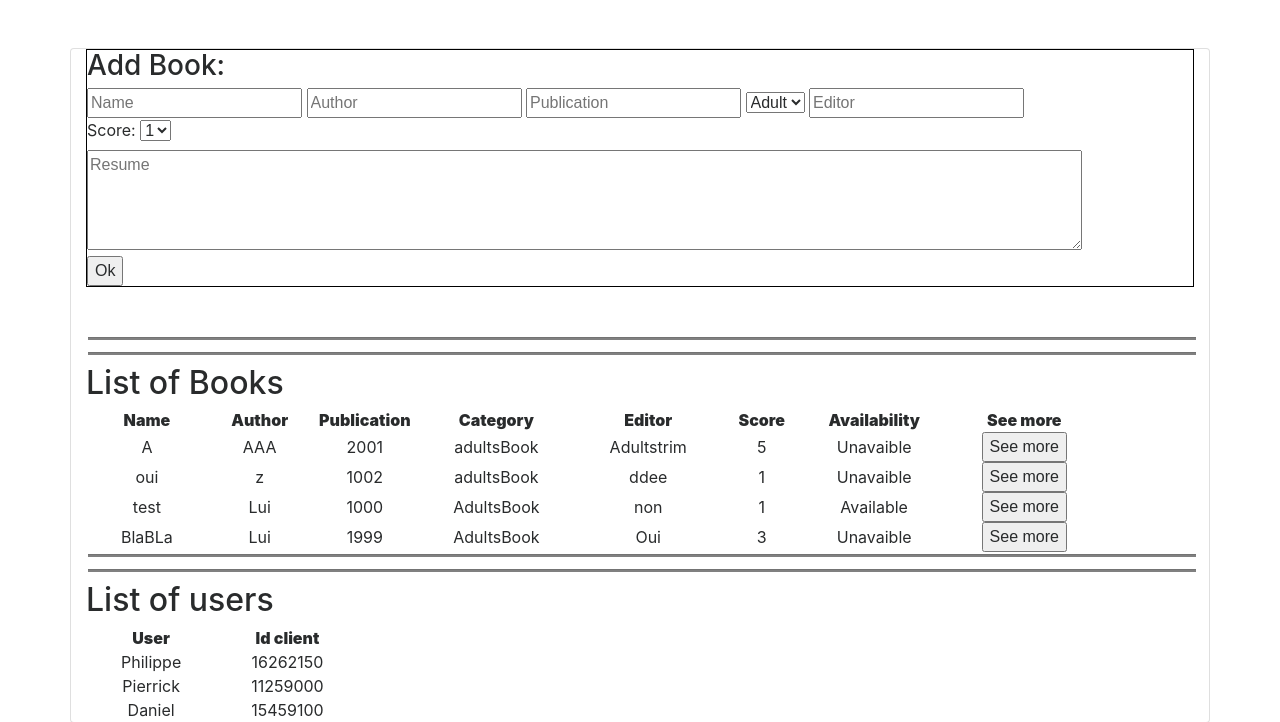
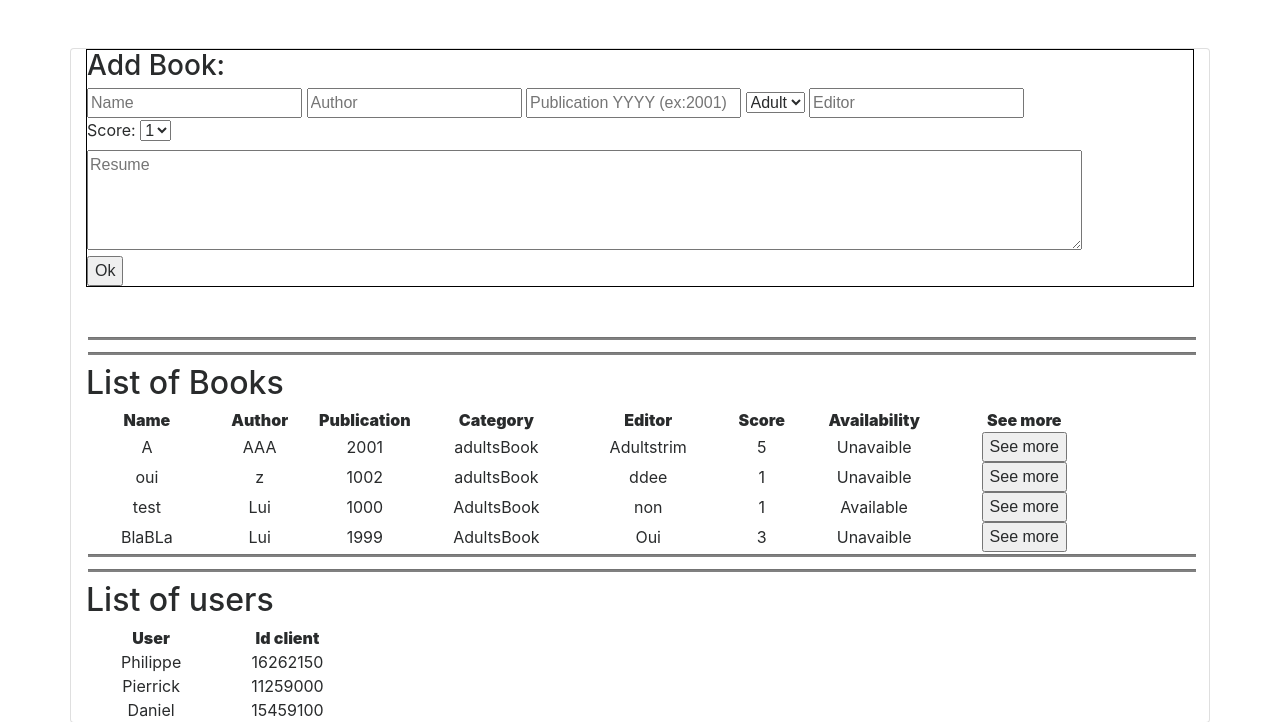
Before and after one commit to RemiLefebvre/Book-Store, a PHP site: page / in a window 1280 px wide. Shown: the part 54-776 px from the top of the page. Run offline with PHP 8.4, Linux system fonts and the light colour scheme; data comes from the database, SQL or seed files in the repository; some libraries are stand-ins or nearby versions.

Commit message:
add placeholder for publication input

```diff
--- a/view/detailsView.php
+++ b/view/detailsView.php
@@ -11,7 +11,7 @@
     <h3>Add Book:</h3>
     <input type="text" name="name" placeholder="Name">
     <input type="text" name="author" placeholder="Author">
-    <input type="text" name="publication" placeholder="Publication">
+    <input type="text" name="publication" placeholder="Publication  YYYY (ex:2001)">
     <select class="" name="cat">
       <option value="adultsBook">Adult</option>
       <option value="childsBook">Child</option>
--- a/view/indexView.php
+++ b/view/indexView.php
@@ -13,8 +13,8 @@
     <h3>Add Book:</h3>
     <input type="text" name="name" placeholder="Name">
     <input type="text" name="author" placeholder="Author">
-    <input type="text" name="publication" placeholder="Publication">
-    <select class="" name="cat">
+    <input type="text" name="publication" placeholder="Publication YYYY (ex:2001)">
+    <select name="cat">
       <option value="adultsBook">Adult</option>
       <option value="childsBook">Child</option>
     </select>
```
